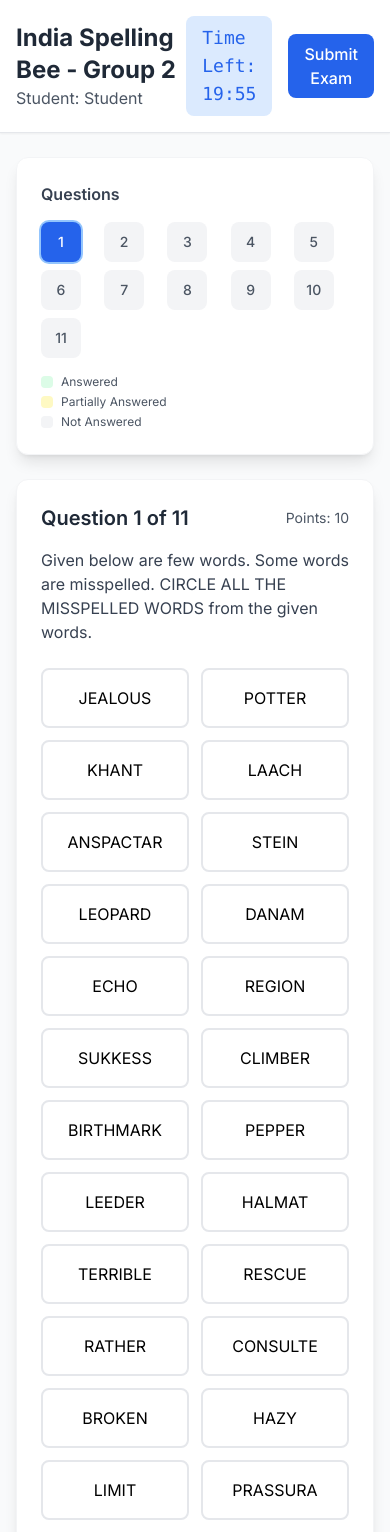
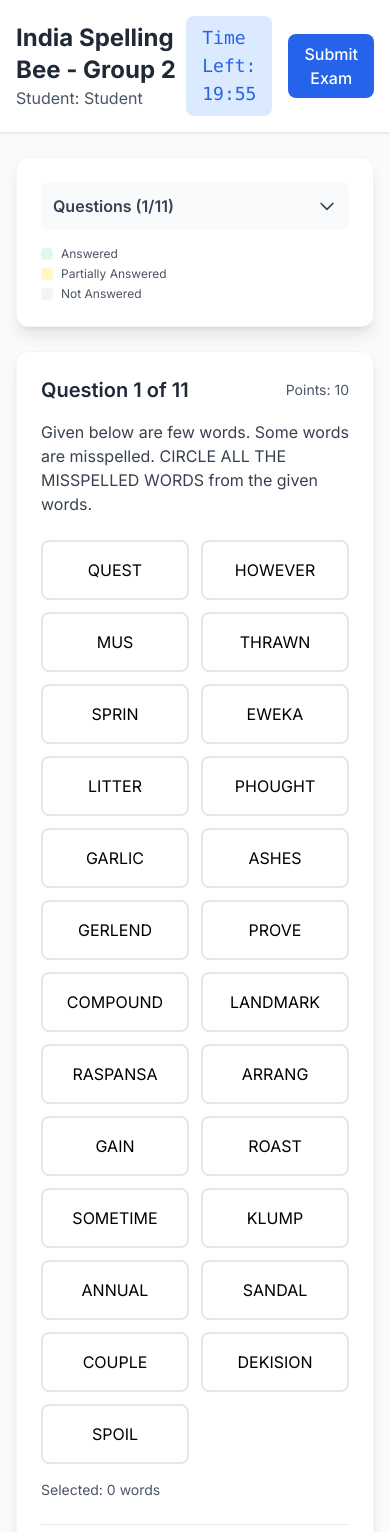
Before and after one commit to HariKrishna-9885699666/india-spell-bee-grade2-exam, a React (Vite) app: page / in a window 390 px wide. Shown: the top 1532 px of the page. Built offline with nearby package versions, Linux system fonts and the light colour scheme.

Commit message:
Add responsive question navigation for mobile and desktop views

```diff
--- a/src/components/ExamScreen.jsx
+++ b/src/components/ExamScreen.jsx
@@ -19,6 +19,7 @@ const ExamScreen = ({ examData, onCompleteExam }) => {
   const [timeLeft, setTimeLeft] = useState(20 * 60); // 20 minutes in seconds
   const [showConfirmSubmit, setShowConfirmSubmit] = useState(false);
   const [isPending, startTransitionAction] = useTransition();
+  const [isQuestionsAccordionOpen, setIsQuestionsAccordionOpen] = useState(false);
 
   // React 19: Optimistic updates for question navigation
   const [optimisticQuestion, setOptimisticQuestion] = useOptimistic(
@@ -165,8 +166,10 @@ const ExamScreen = ({ examData, onCompleteExam }) => {
           {/* Question Navigation Sidebar */}
           <div className="lg:col-span-1">
             <div className="card sticky top-24">
+              {/* Desktop View - Always Visible */}
+              <div className="hidden lg:block">
                 <h3 className="font-semibold text-gray-700 mb-4">Questions</h3>
-              <div className="grid grid-cols-5 lg:grid-cols-3 gap-2">
+                <div className="grid grid-cols-3 gap-2">
                   {examData.questions.map((_, index) => {
                     const status = answerStatuses[index];
                     const isCurrentOptimistic = optimisticQuestion === index;
@@ -192,7 +195,61 @@ const ExamScreen = ({ examData, onCompleteExam }) => {
                     );
                   })}
                 </div>
+              </div>
 
+              {/* Mobile View - Accordion */}
+              <div className="lg:hidden">
+                <button
+                  onClick={() => setIsQuestionsAccordionOpen(!isQuestionsAccordionOpen)}
+                  className="w-full flex items-center justify-between p-3 text-left font-semibold text-gray-700 bg-gray-50 rounded-lg hover:bg-gray-100 transition-colors"
+                >
+                  <span>Questions ({currentQuestion + 1}/{examData.questions.length})</span>
+                  <svg
+                    className={`w-5 h-5 transition-transform ${isQuestionsAccordionOpen ? 'rotate-180' : ''}`}
+                    fill="none"
+                    stroke="currentColor"
+                    viewBox="0 0 24 24"
+                  >
+                    <path strokeLinecap="round" strokeLinejoin="round" strokeWidth={2} d="M19 9l-7 7-7-7" />
+                  </svg>
+                </button>
+
+                {isQuestionsAccordionOpen && (
+                  <div className="mt-3 p-3 bg-gray-50 rounded-lg">
+                    <div className="grid grid-cols-5 gap-2">
+                      {examData.questions.map((_, index) => {
+                        const status = answerStatuses[index];
+                        const isCurrentOptimistic = optimisticQuestion === index;
+                        return (
+                          <button
+                            key={index}
+                            onClick={() => {
+                              goToQuestion(index);
+                              setIsQuestionsAccordionOpen(false); // Close accordion after selection
+                            }}
+                            disabled={isPending && !isCurrentOptimistic}
+                            className={`w-10 h-10 rounded-lg text-sm font-medium transition-all ${
+                              isCurrentOptimistic
+                                ? 'bg-primary-600 text-white ring-2 ring-primary-300'
+                                : currentQuestion === index && !isPending
+                                ? 'bg-primary-600 text-white'
+                                : status === 'answered'
+                                ? 'bg-green-100 text-green-600 hover:bg-green-200'
+                                : status === 'partial'
+                                ? 'bg-yellow-100 text-yellow-600 hover:bg-yellow-200'
+                                : 'bg-gray-100 text-gray-600 hover:bg-gray-200'
+                            } ${isPending && !isCurrentOptimistic ? 'opacity-50 cursor-not-allowed' : ''}`}
+                          >
+                            {index + 1}
+                          </button>
+                        );
+                      })}
+                    </div>
+                  </div>
+                )}
+              </div>
+
+              {/* Legend - Show for both desktop and mobile */}
               <div className="mt-4 text-xs text-gray-600">
                 <div className="flex items-center mb-1">
                   <div className="w-3 h-3 bg-green-100 rounded mr-2"></div>
--- a/src/data/spellBeeData.json
+++ b/src/data/spellBeeData.json
@@ -1,12 +1,12 @@
 {
   "spellBeeWords": [
-    "ABANDON", "ABILITY", "ABODE", "ABSORB", "ABUSE", "ACID", "ACTIVE", "ACTUAL", "ACUTE", "ADJUST", "ADOPT", "ADVICE", "AFFECT", "AFFORD", "AGAINST", "AHEAD", "ALERT", "ALIEN", "ALLOT", "ALLOWING", "ALMIRAH", "ALOUD", "ALREADY", "AMAZE", "AMAZON", "AMOUNT", "AMPLE", "ANGER", "ANGLE", "ANNOUNCE", "ANNUAL", "ANOTHER", "ANYBODY", "ANYTHING", "APPEAR", "ARCH", "ARENA", "ARGUE", "ARID", "ARMCHAIR", "AROMA", "ARRANGE", "ARRAY", "ARREST", "ARTICLE", "ARTIST", "ASHES", "ASSEMBLY", "ASSESS", "ASSIST", "ASSUME", "ATLAS", "ATTACH", "ATTACK", "ATTEND", "ATTRACT", "AUTHOR", "AVOID", "AWAIT", "AWAKE", "AWARD", "AWARE", "AWHILE",
-    "BABOON", "BACKING", "BACKWARD", "BAIL", "BALANCE", "BALCONY", "BANNER", "BAREFOOT", "BARTER", "BASEBALL", "BASKETBALL", "BATHE", "BATHROOM", "BATHTUB", "BECAUSE", "BEEHIVE", "BEETROOT", "BEHAVE", "BELIEF", "BELOVED", "BENEFIT", "BERTH", "BETRAY", "BEVY", "BEYOND", "BICYCLE", "BIRTHDAY", "BIRTHMARK", "BISCUIT", "BISECT", "BLANKET", "BLAST", "BLEND", "BLINK", "BLOSSOM", "BLUNT", "BLURRED", "BLUSH", "BOAST", "BOLT", "BOOKSHELF", "BOOKSTORE", "BORROW", "BOTTOM", "BOUGHT", "BOUNCE", "BOUND", "BOUNDARY", "BOXER", "BRAKE", "BRAND", "BREATH", "BREED", "BRIDGE", "BRIEF", "BRINJAL", "BROKEN", "BUCKLE", "BUDGE", "BURNING", "BURST", "BUYER",
+    "ABANDON", "ABILITY", "ABODE", "ABSORB", "ABUSE", "ACID", "ACTIVE", "ACTUAL", "ACUTE", "ADJUST", "ADOPT", "ADVICE", "AFFECT", "AFFORD", "AGAINST", "AHEAD", "ALERT", "ALIEN", "ALLOT", "ALLOWING", "ALMIRAH", "ALOUD", "ALREADY", "AMAZE", "AMAZON", "ASHES", "ASSEMBLY", "AMOUNT", "AMPLE", "ANGER", "ANGLE", "ANNOUNCE", "ANNUAL", "ANOTHER", "ANYBODY", "ANYTHING", "APPEAR", "ARCH", "ARENA", "ARGUE", "ARID", "ARMCHAIR", "AROMA", "ARRANGE", "ARRAY", "ARREST", "ARTICLE", "ARTIST", "ASSESS", "ASSIST", "ASSUME", "ATLAS", "ATTACH", "ATTACK", "ATTEND", "ATTRACT", "AUTHOR", "AVOID", "AWAIT", "AWAKE", "AWARD", "AWARE", "AWHILE",
+    "BABOON", "BACKING", "BACKWARD", "BAIL", "BALANCE", "BALCONY", "BANNER", "BAREFOOT", "BARTER", "BASEBALL", "BASKETBALL", "BATHE", "BATHROOM", "BATHTUB", "BECAUSE", "BEEHIVE", "BEETROOT", "BEHAVE", "BELIEF", "BELOVED", "BENEFIT", "BERTH", "BETRAY", "BEVY", "BEYOND", "BICYCLE", "BIRTHDAY", "BIRTHMARK", "BISCUIT", "BISECT", "BLANKET", "BLAST", "BLEND", "BLINK", "BLOSSOM", "BLUNT", "BLURRED", "BLUSH", "BOAST", "BOLT", "BOOKSHELF", "BOOKSTORE", "BORROW", "BOTTOM", "BOUGHT", "BOUNCE", "BOUND", "BOUNDARY", "BOXER", "BRAKE", "BRAND", "BREAKFAST", "BREATH", "BREED", "BRIDGE", "BRIEF", "BRINJAL", "BROKEN", "BUCKLE", "BUDGE", "BURNING", "BURST", "BUYER",
     "CABLE", "CADET", "CALCIUM", "CALENDAR", "CANAL", "CANVAS", "CAPTURE", "CAREER", "CARELESS", "CARPENTER", "CARRIED", "CARROM", "CASTLE", "CATTLE", "CAUGHT", "CAULIFLOWER", "CAUSE", "CEILING", "CELLAR", "CEMENT", "CENTURY", "CERTAIN", "CHAMBER", "CHANCE", "CHANGE", "CHANNEL", "CHANT", "CHARMING", "CHEEKY", "CHEERFUL", "CHEETAH", "CHERRY", "CHICKEN", "CHIEF", "CHIME", "CHINESE", "CHIRP", "CHOCOLATE", "CHOIR", "CHORD", "CHRISTMAS", "CHUM", "CIRCULAR", "CITY", "CIVIL", "CLAIM", "CLAMPED", "CLASSMATE", "CLIENT", "CLIFF", "CLIMATE", "CLIMBER", "CLING", "CLINIC", "CLOAK", "CLOWN", "CLUMP", "CLUMSY", "COAST", "COBRA", "COFFEE", "COLLAR", "COMFORT", "COMPANY", "COMPETE", "COMPLAIN", "COMPLETE", "COMPOUND", "COMPUTER", "CONCERN", "CONDITION", "CONDUCT", "CONFESS", "CONFUSE", "CONNECT", "CONSENT", "CONSIST", "CONSONANT", "CONSULT", "CONTAIN", "CONTAINER", "CONTENT", "CONTINUE", "CONTROL", "CONVERT", "CONVEY", "COOKIE", "CORD", "CORNER", "COSTUME", "COTTAGE", "COUPLE", "COURSE", "COURT", "COUSIN", "CRACK", "CRAVE", "CRAWL", "CREAK", "CREATE", "CREDIT", "CRICKET", "CROOKED", "CROWD", "CRUISE", "CRUSH", "CUPBOARD", "CUPID", "CURRENT", "CURTAIN", "CURVE", "CUSTOM",
     "DAGGER", "DAISY", "DAMAGE", "DANGER", "DANGLE", "DARING", "DARKNESS", "DAWN", "DAYLIGHT", "DAYTIME", "DEATH", "DEBATE", "DEBT", "DECADE", "DECAY", "DECEMBER", "DECIDE", "DECISION", "DECK", "DECLARE", "DECORATE", "DECREASE", "DEFAME", "DEFEND", "DEGREE", "DELAY", "DELIGHT", "DENIED", "DENIM", "DENTIST", "DESERT", "DETAIL", "DEVICE", "DIAMOND", "DIARY", "DICTATE", "DIET", "DIFFERENT", "DIRECTION", "DISCUSS", "DISEASE", "DISPLAY", "DISTANT", "DISTRIBUTE", "DIVISION", "DOLLAR", "DOLPHIN", "DOORBELL", "DOORMAN", "DOORWAY", "DOUBT", "DOZE", "DOZEN", "DRAIN", "DRAWER", "DRAWN", "DRIFT", "DRIVING", "DROPPED", "DROWN", "DRUG", "DUMMY", "DURABLE", "DURING",
     "EAGER", "EARDRUM", "EARTHQUAKE", "ECHO", "EDITOR", "EFFECT", "EIGHTH", "EITHER", "EJECT", "ELECT", "ELECTRIC", "ELVES", "EMPEROR", "EMPLOY", "EMPTY", "ENABLE", "ENDLESS", "ENEMY", "ENERGY", "ENGINE", "ENJOYMENT", "ENOUGH", "ENROLL", "ENSURE", "ENTAIL", "ENTIRE", "ENVY", "EQUAL", "EQUATION", "ERROR", "ESCAPE", "ESTATE", "EVENT", "EVERYBODY", "EVERYONE", "EVERYTHING", "EVERYTIME", "EXACT", "EXAMPLE", "EXCEL", "EXCESS", "EXCUSE", "EXIST", "EXPAND", "EXPECT", "EXPERT", "EXPLAIN", "EXPRESS", "EXTRACT", "EYEBROW", "EYELID",
     "FABLE", "FACTORY", "FAILED", "FAILURE", "FAINT", "FAKE", "FAMOUS", "FARMER", "FASTEN", "FATAL", "FAULT", "FAWN", "FEARFUL", "FEAT", "FEATHER", "FEBRUARY", "FEEBLE", "FEELING", "FELLOW", "FEMALE", "FERRY", "FESTIVAL", "FETCH", "FIERCE", "FINALLY", "FIREMAN", "FISHING", "FIXED", "FLAKE", "FLAME", "FLASK", "FLEE", "FLEET", "FLICK", "FLIES", "FLIGHT", "FLING", "FLIPPED", "FLOAT", "FLOCK", "FLORAL", "FLUTE", "FOCUS", "FOLLOWING", "FOOTPATH", "FORCE", "FOREARM", "FOREMAN", "FOREVER", "FORGET", "FORMAL", "FOUGHT", "FOUL", "FOUND", "FOURTEEN", "FOXES", "FRAIL", "FRAME", "FRANKLY", "FREEDOM", "FRIENDLY", "FURRY", "FURTHER", "FUSS", "FUTURE",
-    "GAIN", "GANDER", "GARBAGE", "GARDENER", "GARLAND", "GASP", "GATHER", "GAZE", "GENDER", "GENERAL", "GENERATED", "GINGER", "GIRAFFE", "GLEAM", "GLIDE", "GLIDER", "GLOBE", "GLOVES", "GLUM", "GODDESS", "GORILLA", "GOVERN", "GRACE", "GRACEFUL", "GRAIN", "GRAMMAR", "GRAND", "GRANDFATHER", "GRANDMOTHER", "GRANDPARENT", "GRANDSON", "GRAPH", "GRAVE", "GREET", "GRIEF", "GRIP", "GROAN", "GROCER", "GROOM", "GROWL", "GROWN", "GRUNT", "GUARD", "GUEST", "GUITAR", "GULF",
+    "GAIN", "GANDER", "GARBAGE", "GARLAND", "GARLIC", "GASP", "GATHER", "GAZE", "GENDER", "GENERAL", "GENERATED", "GINGER", "GIRAFFE", "GLEAM", "GLIDE", "GLIDER", "GLOBE", "GLOVES", "GLUM", "GODDESS", "GORILLA", "GOVERN", "GRACE", "GRACEFUL", "GRAIN", "GRAMMAR", "GRAND", "GRANDFATHER", "GRANDMOTHER", "GRANDPARENT", "GRANDSON", "GRAPH", "GRAVE", "GREET", "GRIEF", "GRIP", "GROAN", "GROCER", "GROOM", "GROWL", "GROWN", "GRUNT", "GUARD", "GUEST", "GUITAR", "GULF",
     "HAIRDO", "HAMLET", "HAMMER", "HAMPER", "HANDBALL", "HANDFUL", "HANDLE", "HANDSOME", "HANDWRITING", "HAPPILY", "HARMFUL", "HARSH", "HASTE", "HAWK", "HAZY", "HEADLIGHT", "HEADMASTER", "HEALER", "HEALTH", "HEARTY", "HEAVEN", "HEIGHT", "HELMET", "HELPFUL", "HELPLESS", "HERD", "HERMIT", "HERSELF", "HIDDEN", "HIKING", "HIMSELF", "HISTORY", "HOCKEY", "HOMELY", "HOMEWORK", "HONEST", "HOPEFUL", "HOSPITAL", "HOUSEMAID", "HOWEVER", "HUMBLE", "HUMID", "HUNDRED", "HUSBAND", "HYMN",
     "IGLOO", "IGNITE", "IGNORE", "ILLEGAL", "IMAGINE", "IMPERFECT", "IMPORTANT", "INCHES", "INCLUDE", "INCOMPLETE", "INCREASE", "INDEED", "INDIRECT", "INJURE", "INJURY", "INLAND", "INSECT", "INSIGHT", "INSPECTOR", "INSTANT", "INSTEAD", "INTEND", "INTERVAL", "ISLAND", "ITSELF",
     "JACKAL", "JACKET", "JEALOUS", "JEANS", "JEWEL", "JOCKEY", "JOGGING", "JOINT", "JOURNEY", "JUDGE", "JUICY", "JUMBLE", "JUMPED", "JUNCTION", "JUPITER",
@@ -21,7 +21,7 @@
     "SANDAL", "SATURDAY", "SATURN", "SCARE", "SCARF", "SCENT", "SCIENCE", "SCRAP", "SCREAM", "SCREW", "SEARCH", "SECRET", "SECURE", "SEDATE", "SELDOM", "SENTENCE", "SEPARATE", "SERIOUS", "SERMON", "SERVE", "SERVICE", "SETTLE", "SEVERAL", "SHAFT", "SHARPEN", "SHELL", "SHIELD", "SHIVER", "SHOCK", "SHOOK", "SHORTCUT", "SHOULDER", "SHOWN", "SHOWROOM", "SHRUB", "SHUTTER", "SIGNAL", "SIMILAR", "SIMPLE", "SINGLE", "SIREN", "SKATING", "SKILL", "SLACK", "SLASH", "SLAVE", "SLEEPLESS", "SLIGHT", "SLOPE", "SMASH", "SNIFF", "SNORT", "SOLAR", "SOLUTION", "SOMEONE", "SOMETIME", "SOURCE", "SOUTH", "SPADE", "SPARK", "SPARROW", "SPECIAL", "SPEECH", "SPHERE", "SPINE", "SPIRAL", "SPIRIT", "SPLASH", "SPLIT", "SPOIL", "SPOOL", "SPRAIN", "SPRAY", "SPREAD", "SPRINT", "STABLE", "STACK", "STAIN", "STAMMER", "STARTER", "STARVE", "STATEMENT", "STEADY", "STEAM", "STEEP", "STICKY", "STOMACH", "STRAND", "STRANGE", "STRAP", "STRAWBERRY", "STRAY", "STREAM", "STRING", "STRIPED", "STRONG", "STRUCTURE", "STUDENT", "STUDIO", "STUMP", "SUBJECT", "SUBSTANCE", "SUBTRACT", "SUCCESS", "SUDDEN", "SUFFER", "SUPPLY", "SUPPORT", "SURPRISE", "SURVEY", "SWALLOW", "SWEAT", "SWEEPER", "SWIFT", "SWIRL", "SWITCH", "SYSTEM",
     "TABLET", "TARGET", "TEASE", "TEASPOON", "TELEPHONE", "TELEVISION", "TEMPLE", "TENNIS", "TERRIBLE", "TERROR", "THANKFUL", "THEME", "THEORY", "THIRSTY", "THORN", "THOUSAND", "THRILL", "THROAT", "THROWN", "THUNDER", "TICKET", "TIGRESS", "TIMBER", "TIMID", "TIRED", "TISSUE", "TOFFEE", "TOGETHER", "TONGUE", "TOOTHLESS", "TOOTHPASTE", "TOPIC", "TOUGH", "TOURIST", "TOWARD", "TOWER", "TRADER", "TRAIL", "TRAVEL", "TREAT", "TREK", "TRIAL", "TRICYCLE", "TRIED", "TROUBLE", "TRUST", "TUNES", "TUNNEL", "TURBAN", "TURNIP", "TWINS", "TWIST",
     "UMBRELLA", "UNDERSTAND", "UNEVEN", "UNHAPPY", "UNIFORM", "UNITE", "UNITED", "UNITY", "UNIVERSAL", "UNIVERSE", "UNPACK", "UNREAL", "UNSEEN", "UPSET", "URGE",
-    "VACATION", "VAIN", "VALLEY", "VANISH", "VARIOUS", "VAST", "VELVET", "VENUS", "VERSE", "VILLAGE", "VISIBLE", "VOLCANO", "VOLUME", "VOWELS",
+    "VACATION", "VAIN", "VALLEY", "VANISH", "VARIOUS", "VAST", "VELVET", "VENUS", "VERSE", "VILLAGE", "VISUAL", "VOCAL", "VOLCANO", "VOLUME", "VOWELS",
     "WANDER", "WATERFALL", "WEATHER", "WEDDING", "WEEKLY", "WEIGHT", "WHOEVER", "WHOSE", "WICK", "WINDY", "WISDOM", "WISELY", "WITHIN", "WITHOUT", "WONDERFUL", "WORSE", "WORSHIP", "WOULD", "WOUND", "WRIST",
     "YESTERDAY", "YOLK", "ZOOM"
   ],
```
Lines whose indentation alone changed are shown as unchanged.
